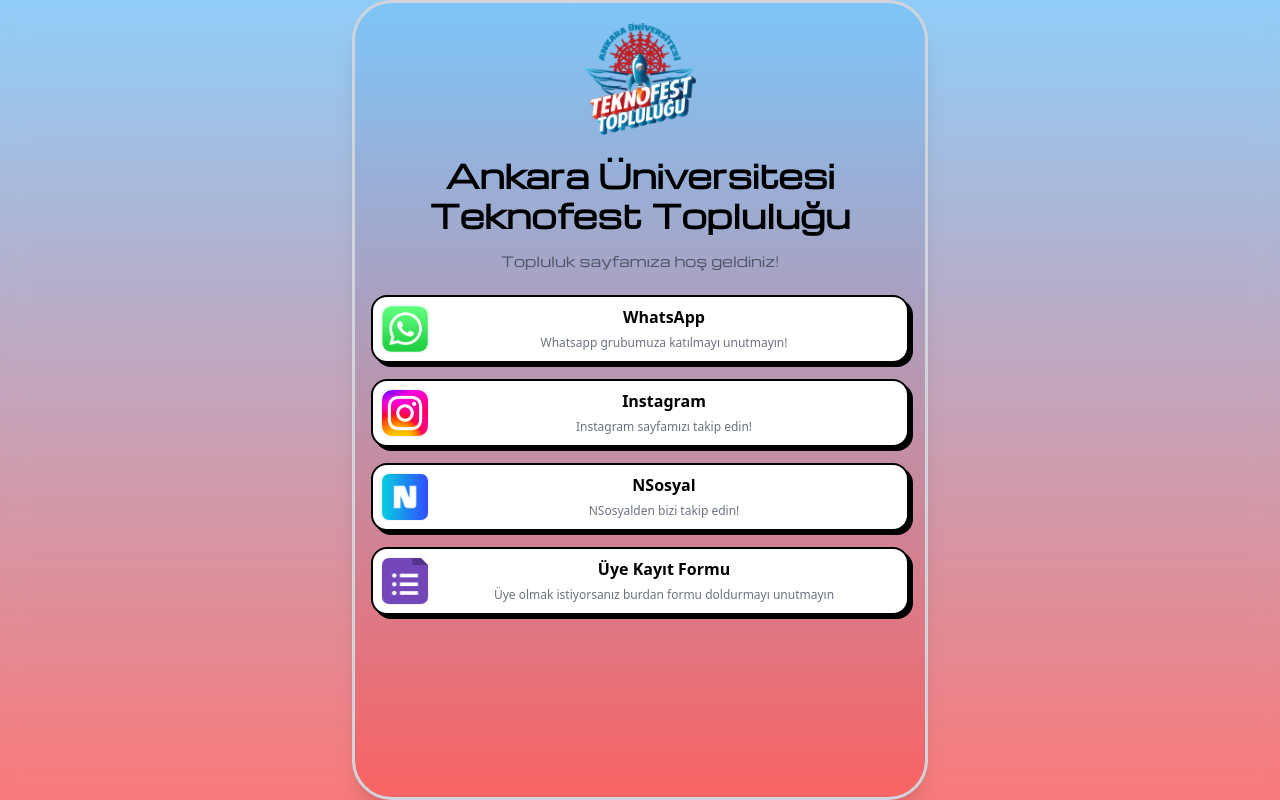
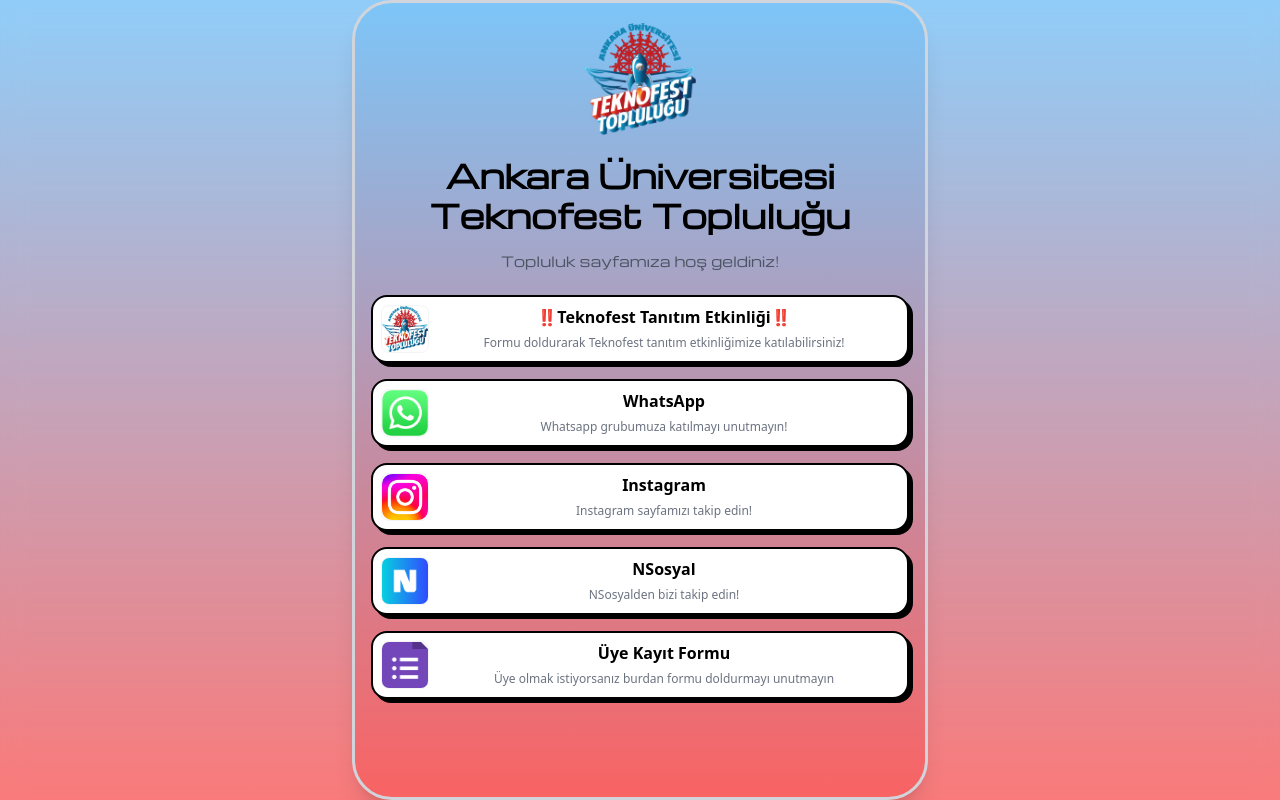
Before and after one commit to HasanGulmezz/AnkaraUniTeknofest-Links, a React (Vite) app: page / in a window 1280 px wide. Built offline with nearby package versions, Linux system fonts and the light colour scheme.

Commit message:
New connection added

```diff
--- a/src/data/content.js
+++ b/src/data/content.js
@@ -5,29 +5,36 @@
 };
 
 export const linksData = [
+    {
+    id: 1,
+    title: "‼️Teknofest Tanıtım Etkinliği‼️",
+    description: "Formu doldurarak Teknofest tanıtım etkinliğimize katılabilirsiniz!",
+    url: "https://docs.google.com/forms/d/1PgVPM4EDz-xLz3i7Beu12jBOZ6jVnuYgnHgqBmXLsCk/edit",
+    image: "/logos/Logo-Son.png",
+  },
   {
-    id: 1,
+    id: 2,
     title: "WhatsApp",
     description: "Whatsapp grubumuza katılmayı unutmayın!",
     url: "https://chat.whatsapp.com/HvawKlrY8Ud7bMJd0KJKBT",
     image: "/logos/WhatsApp.svg.png",
   },
   {
-    id: 2,
+    id: 3,
     title: "Instagram",
     description: "Instagram sayfamızı takip edin!",
     url: "https://www.instagram.com/teknofestankarauni?igsh=YWtwZXZhMDAzaHY1&utm_source=qr",
     image: "/logos/Instagram.svg.png",
   },
   {
-    id: 3,
+    id: 4,
     title: "NSosyal",
     description: "NSosyalden bizi takip edin!",
     url: "https://sosyal.teknofest.app/@teknofestankarauni",
     image: "logos/Nsosyal.webp",
   },
   {
-    id: 4,
+    id: 5,
     title: "Üye Kayıt Formu",
     description: "Üye olmak istiyorsanız burdan formu doldurmayı unutmayın",
     url: "https://docs.google.com/forms/d/1_YkcIRiexhECcV989pwyUYqXLEFW-HE-zhKTNa97UoM",
```
